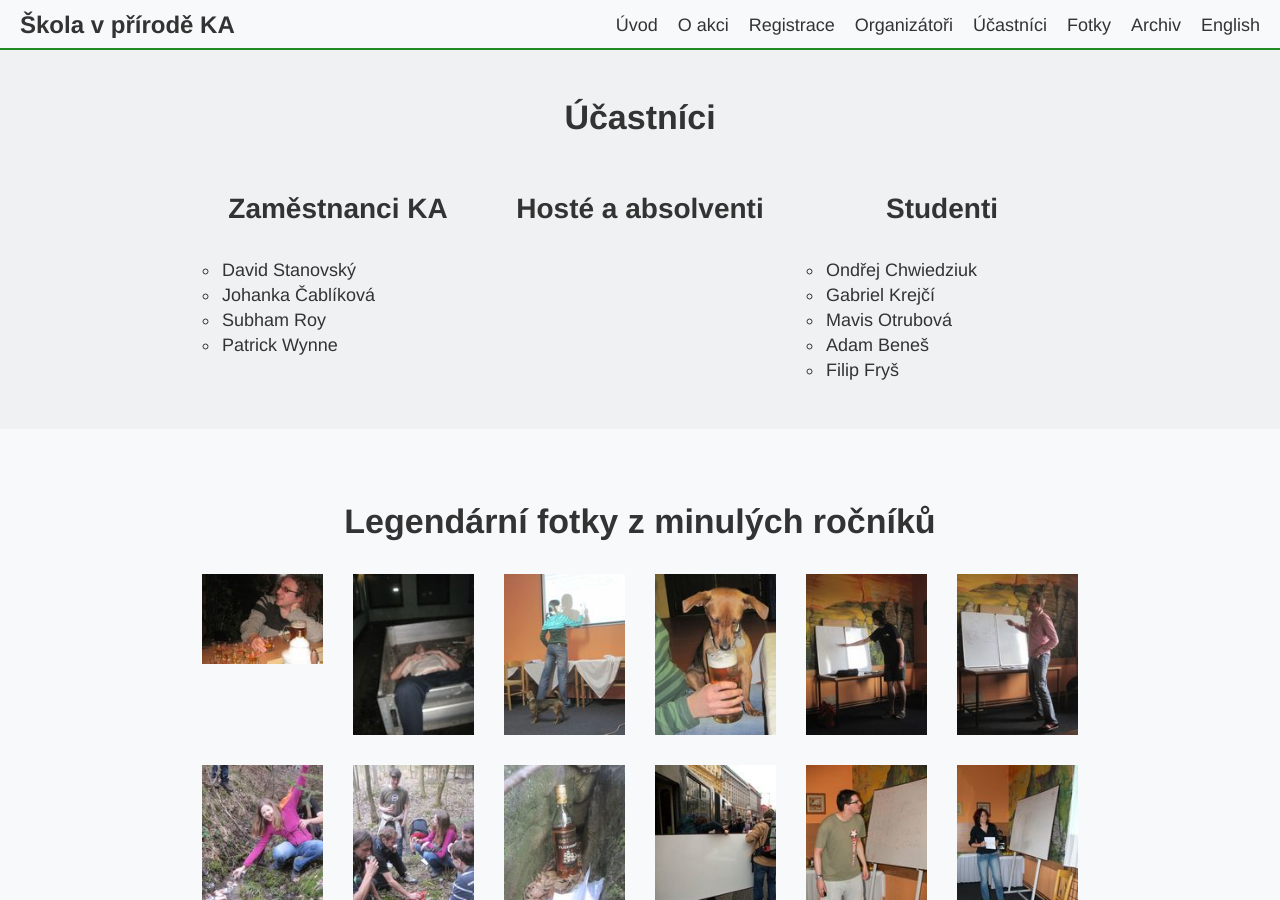
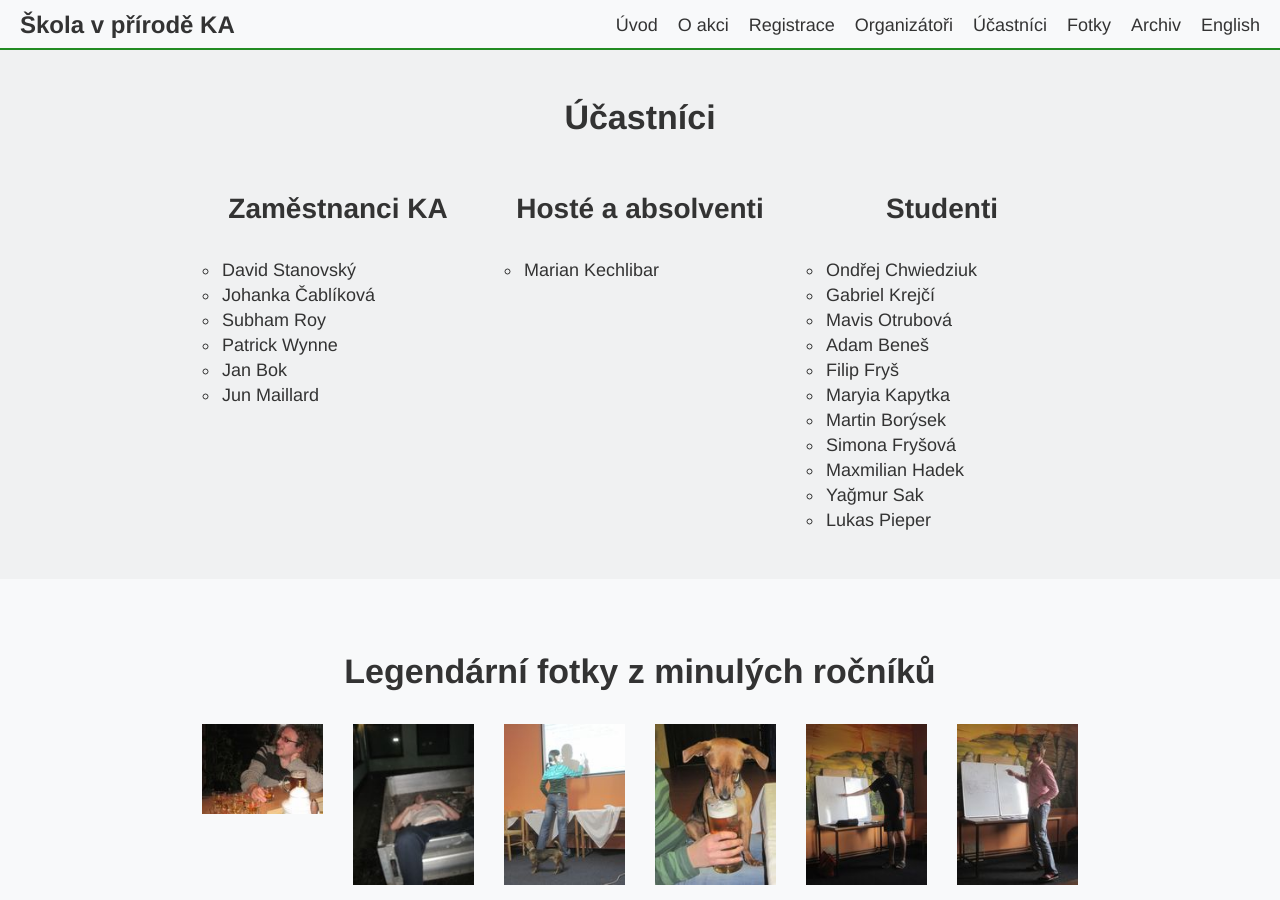
Before and after one commit to ondrachwiedziuk/skolavprirodenew, a Jekyll site: the page built from index.md, in a window 1280 px wide and 900 px high, scrolled down 3612 px. Built offline with Jekyll 4.4.1, drawn with Linux system fonts in a browser that asks for light colours.

Commit message:
New participants

```diff
--- a/_includes/participants.html
+++ b/_includes/participants.html
@@ -29,6 +29,12 @@
                     <li>
                       Patrick Wynne
                     </li>
+                    <li>
+                      Jan Bok
+                    </li>
+                    <li>
+                      Jun Maillard
+                    </li>
                   </ul>
             </div>
             <div class="cell">
@@ -40,6 +46,9 @@
                     {% endif %}
                   </h2>
                   <ul>
+                    <li>
+                      Marian Kechlibar
+                    </li>
                   </ul>
             </div>
             <div class="cell">
@@ -66,6 +75,24 @@
                     <li>
                       Filip Fryš
                     </li>
+                    <li>
+                      Maryia Kapytka
+                    </li>
+                    <li>
+                      Martin Borýsek
+                    </li>
+                    <li>
+                      Simona Fryšová
+                    </li>
+                    <li>
+                      Maxmilian Hadek
+                    </li>
+                    <li>
+                      Yağmur Sak
+                    </li>
+                    <li>
+                      Lukas Pieper
+                    </li>
                   </ul>
             </div>
         </div>
```
